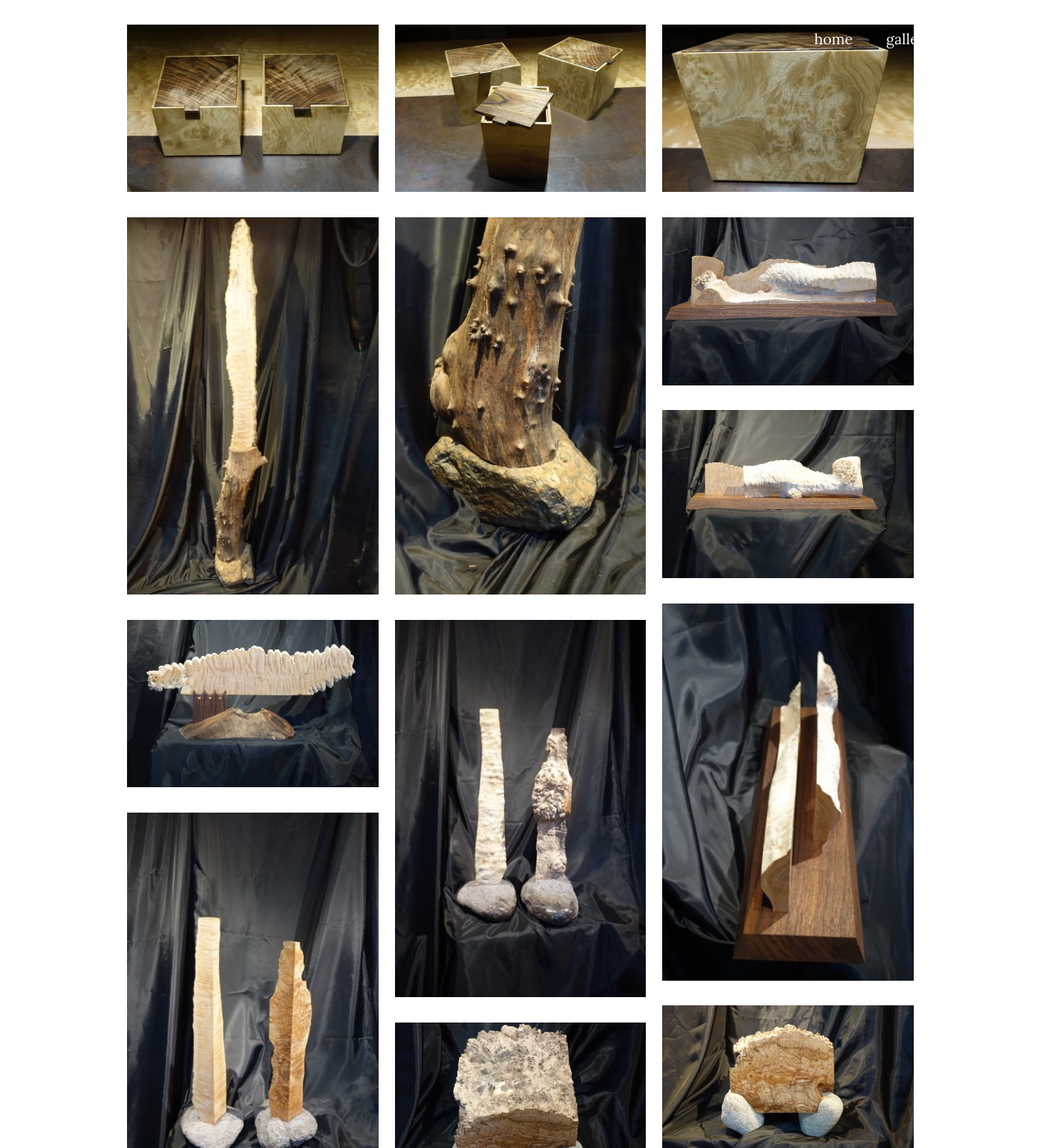
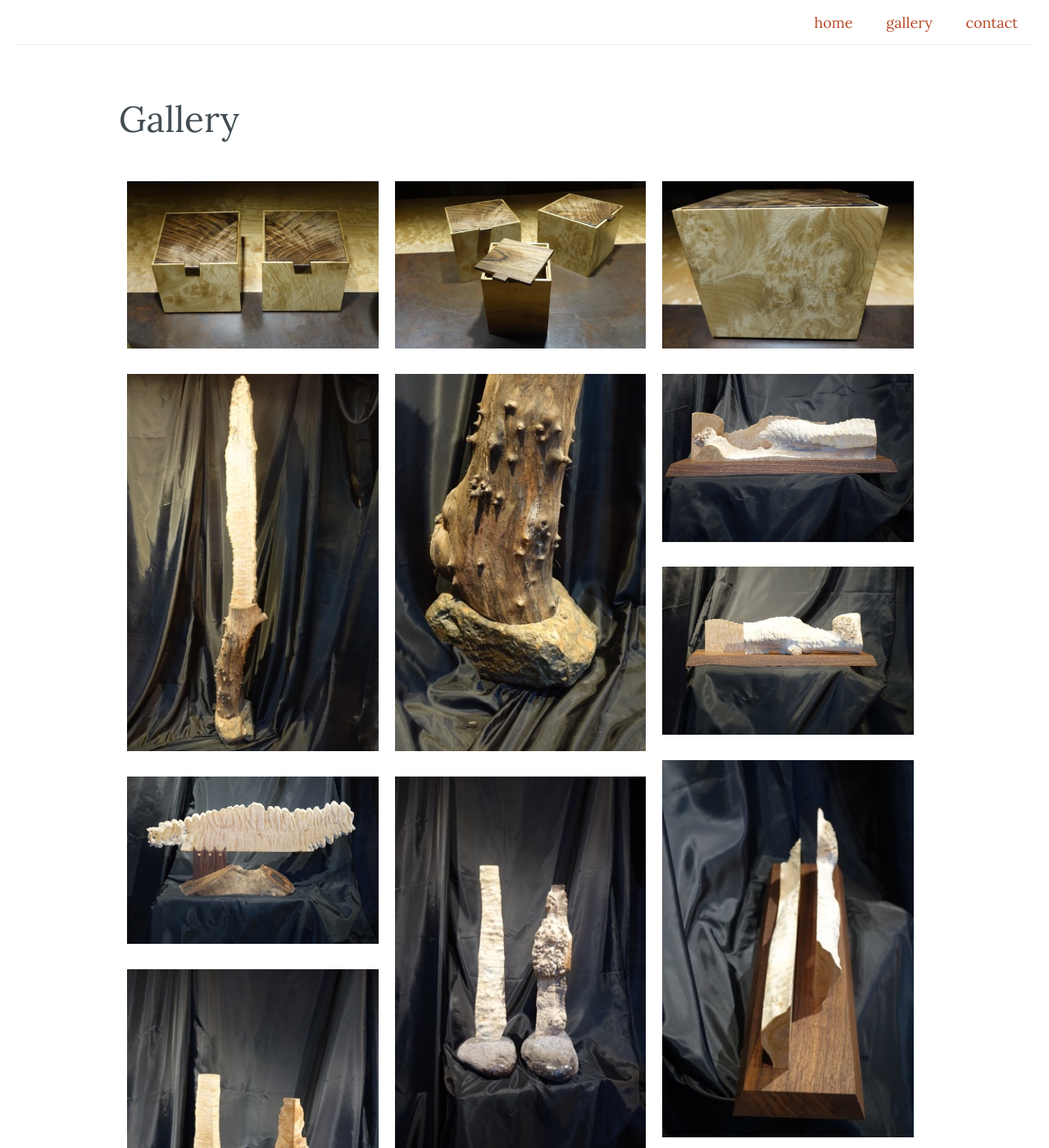
Before and after one commit to apsislabs/sshww, a Jekyll site: the page built from gallery.html, in a window 1280 px wide and 1400 px high. Shown: the whole window at 82% size. Built offline with Jekyll 4.4.1, drawn with Linux system fonts in a browser that asks for light colours; nearby versions of some CDN libraries; comment, search, counter and statistics services are not loaded.

Commit message:
Style gallery page

```diff
--- a/_includes/scripts.html
+++ b/_includes/scripts.html
@@ -1,7 +1,6 @@
 <!-- Scripts -->
 
 <script src="https://cdnjs.cloudflare.com/ajax/libs/jquery/3.1.1/jquery.min.js"></script>
-<script src="https://cdnjs.cloudflare.com/ajax/libs/turbolinks/5.0.0/turbolinks.min.js"></script>
 
 <link rel="stylesheet" href="https://cdnjs.cloudflare.com/ajax/libs/lightbox2/2.8.2/css/lightbox.css" />
 <script src="https://cdnjs.cloudflare.com/ajax/libs/lightbox2/2.8.2/js/lightbox.min.js"></script>
--- a/_sass/_variables.scss
+++ b/_sass/_variables.scss
@@ -27,3 +27,5 @@ $desktop-size: em(960);
 $mobile: new-breakpoint(min-width $mobile-size 4);
 $tablet: new-breakpoint(min-width $tablet-size 8);
 $desktop: new-breakpoint(min-width $desktop-size 12);
+
+$nav-height: 55px;
--- a/_sass/components/lightbox_gallery.scss
+++ b/_sass/components/lightbox_gallery.scss
@@ -2,7 +2,6 @@
     list-style: none;
     margin: 0 auto $padding-base;
     padding: 0;
-    max-width: $tablet-size;
 
     &__item {
         padding: $padding-small;
--- a/_sass/components/nav.scss
+++ b/_sass/components/nav.scss
@@ -1,5 +1,3 @@
-$nav-height: 55px;
-
 .nav {
     @include position(fixed, $padding-base $padding-base null $padding-base);
     @include transition(background 0.5s ease, top .25s ease-in-out);
@@ -36,7 +34,8 @@ $nav-height: 55px;
         }
     }
 
-    &--scrolled {
+    &--scrolled,
+    &--dark {
         background: transparentize(white, 0.15);
         border-bottom: 1px solid #eee;
         top: 0 !important;
--- /dev/null
+++ b/_sass/components/page.scss
@@ -0,0 +1,4 @@
+.page-wrapper {
+    max-width: $tablet-size;
+    margin: ($nav-height * 2) auto $padding-base;
+}
--- a/_sass/sshww.scss
+++ b/_sass/sshww.scss
@@ -7,6 +7,7 @@
         'components/footer',
         'components/image_list',
         'components/lightbox_gallery',
+        'components/page',
         'components/logo';
 
 @import 'pages/home';
--- a/assets/js/main.js
+++ b/assets/js/main.js
@@ -1,8 +1,6 @@
 ---
 # Only the main JS file needs front matter
 ---
-
-Turbolinks.start();
 
 (function($) {
     $(function() {
--- a/gallery.html
+++ b/gallery.html
@@ -1,8 +1,15 @@
 ---
 layout: default
 nav_class: nav--dark
+title: Gallery
 ---
 
-<div class="content">
-    {% include lightbox_gallery.html images=site.data.gallery_images gallery="gallery" %}
-</div>
+<article class="page-wrapper">
+    <header class="page-title">
+        <h1>{{ page.title }}</h1>
+    </header>
+
+    <div class="gallery-wrapper">
+        {% include lightbox_gallery.html images=site.data.gallery_images gallery="gallery" %}
+    </div>
+</article>
```
